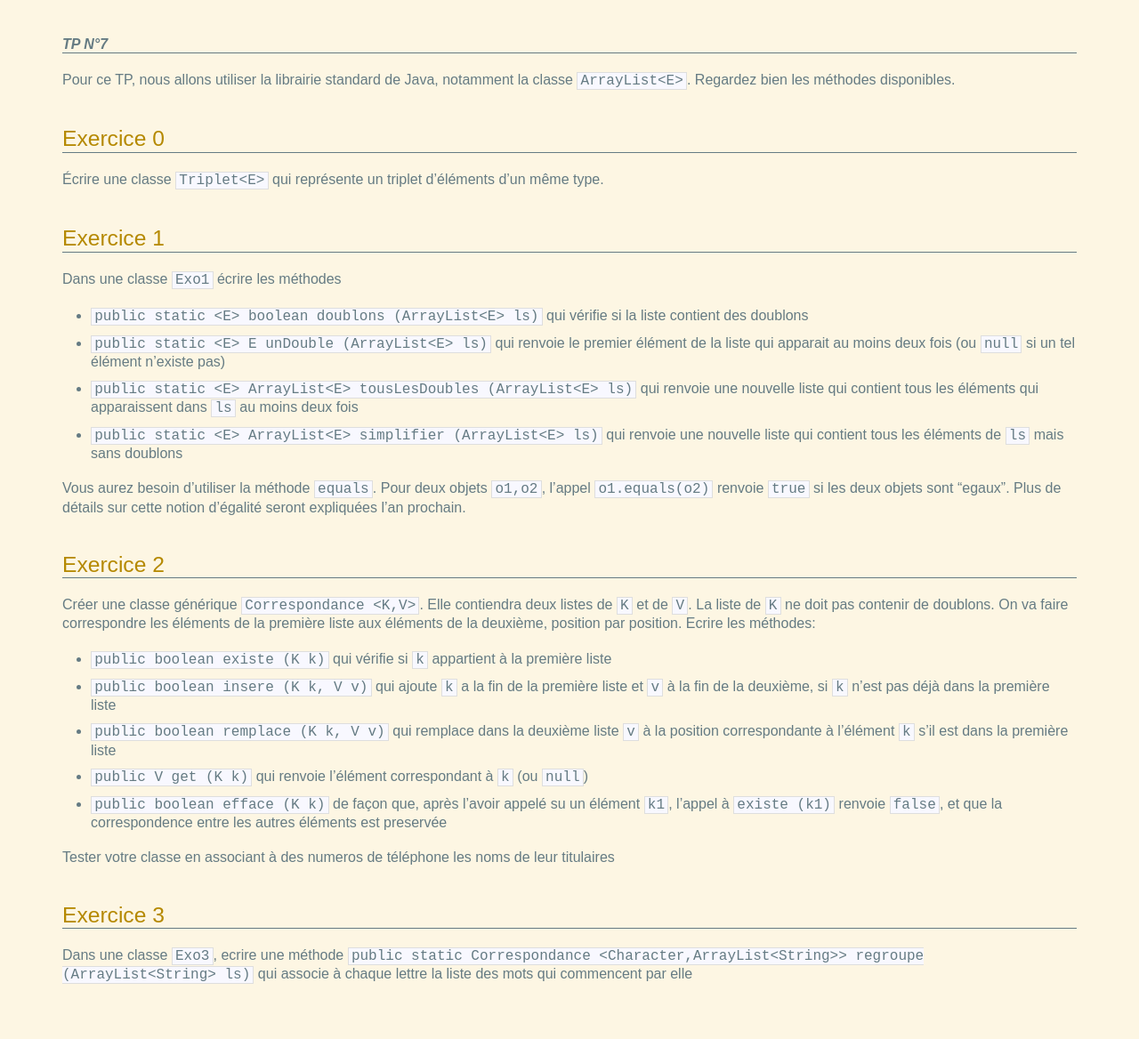
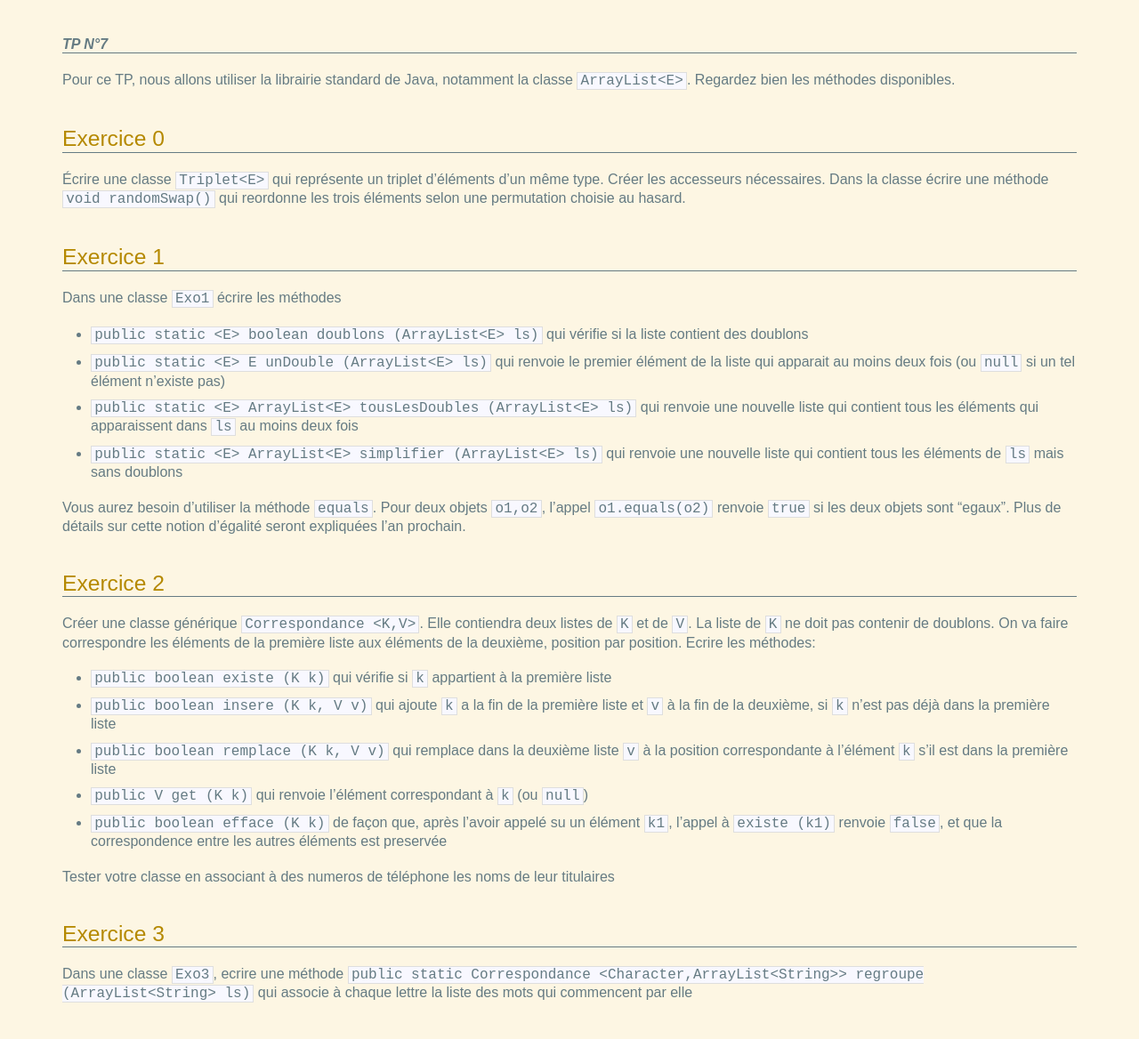
Before and after one commit to lacl-upec/l2epotp, a Jekyll site: the page built from _posts/2016-03-25-TP7.md, in a window 1280 px wide. Shown: the whole page at 89% size. Built offline with Jekyll 4.4.1, drawn with Linux system fonts in a browser that asks for light colours; before the commit the page ends 1146 px from its top, so only the background shows below that.

Commit message:
Update 2016-03-25-TP7.md

```diff
--- a/_posts/2016-03-25-TP7.md
+++ b/_posts/2016-03-25-TP7.md
@@ -6,7 +6,8 @@ Pour ce TP, nous allons utiliser la librairie standard de Java, notamment la cla
 Exercice 0
 ----------
 
-Écrire une classe `Triplet<E>` qui représente un triplet d'éléments d'un même type.
+Écrire une classe `Triplet<E>` qui représente un triplet d'éléments d'un même type. Créer les accesseurs nécessaires.
+Dans la classe écrire une méthode `void randomSwap()` qui reordonne les trois éléments selon une permutation choisie au hasard.
 
 Exercice 1
 ----------
```
